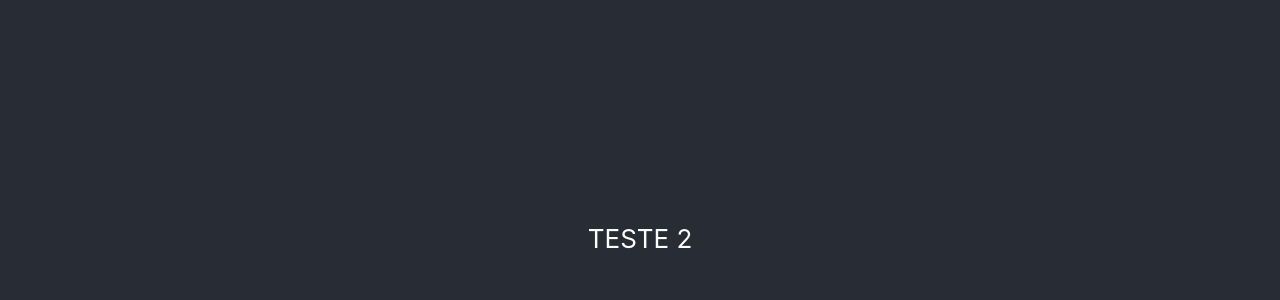
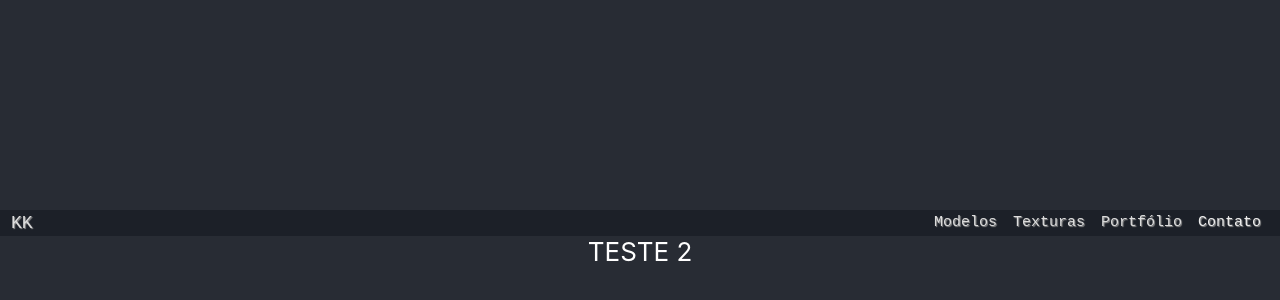
Before and after one commit to kaiqueef/testeNetlify, a React (Create React App) app: page / in a window 1280 px wide. Shown: the part 162-462 px from the top of the page. Built offline with nearby package versions, Linux system fonts and the light colour scheme.

Commit message:
Adiciona header

```diff
--- a/src/routes.js
+++ b/src/routes.js
@@ -2,9 +2,12 @@
 
 import { BrowserRouter, Routes, Route } from "react-router-dom";
 
+import Header from "./components/header/Header";
+
 function RoutesApp() {
   return (
     <BrowserRouter>
+      <Header />
       <Routes>
         <Route path="*" element={<div>TESTE 2</div>} />
       </Routes>
```
